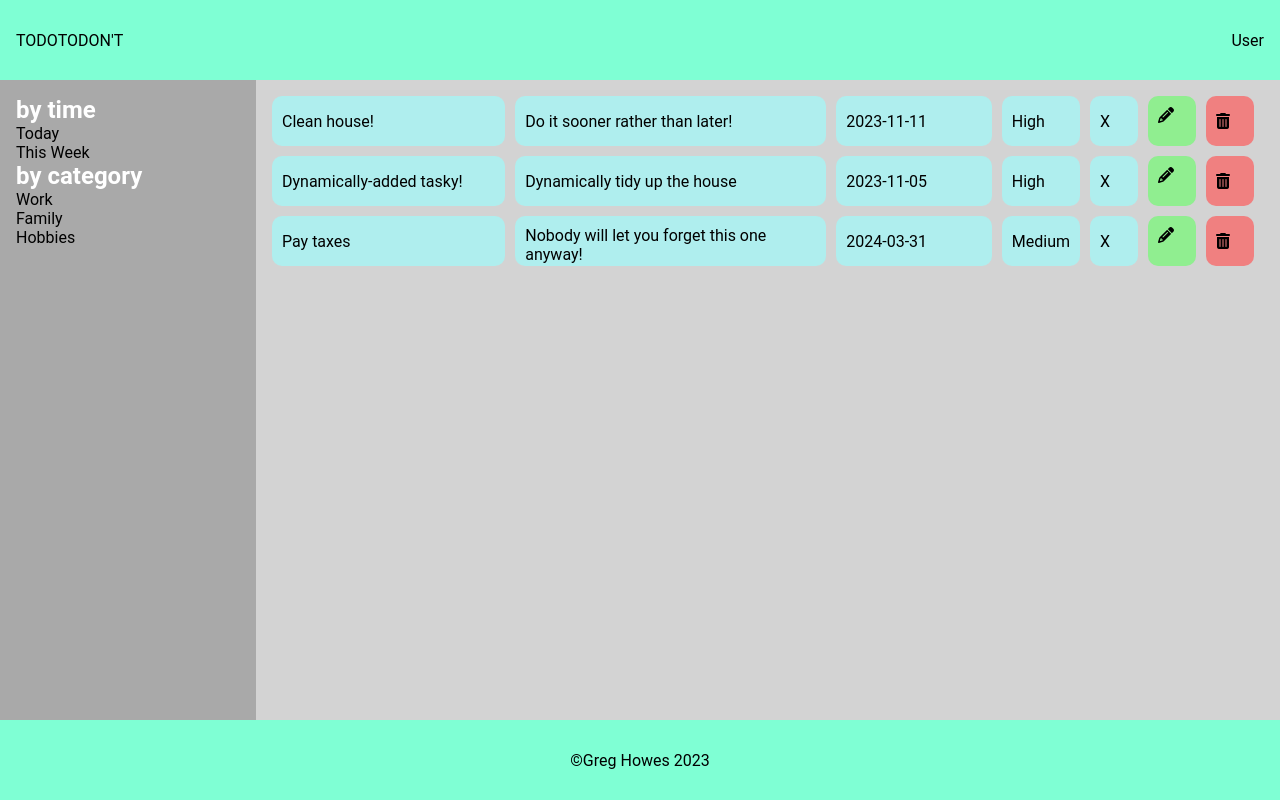
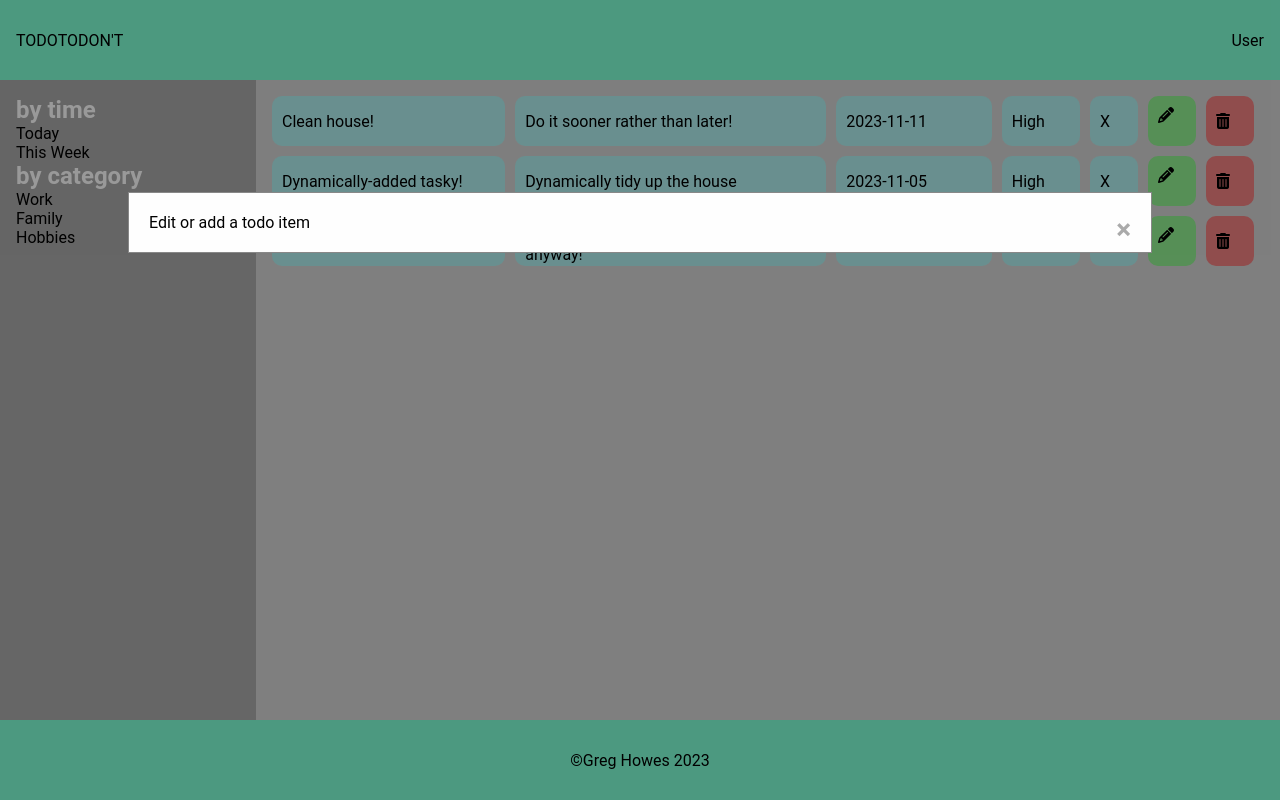
Before and after one commit to GregoryHowes/odin-todo, a website built with webpack: page dist/index.html in a window 1280 px wide. Built offline with nearby package versions, Linux system fonts and the light colour scheme.

Commit message:
Added skeleton modal for input and edit Need to add fields and make it actully work now

```diff
--- a/src/contentArea.js
+++ b/src/contentArea.js
@@ -1,5 +1,6 @@
 //create the content area of the todo app
 import { Todo } from "./todo";
+import openModalWindow from "./modalWindow";
 const todoArray = [];
 
 
@@ -43,6 +44,7 @@ const createContentArea = () => {
         createTodoInGrid(todoItem);
     });
     createEventListeners();
+    openModalWindow();
 }
 
 
--- /dev/null
+++ b/src/modalWindow.js
@@ -0,0 +1,43 @@
+// Get the modal
+var modal = document.getElementById("editModal");
+
+// Get the button that opens the modal
+//var btn = document.getElementById("myBtn");
+
+// Get the <span> element that closes the modal
+var span = document.getElementsByClassName("close")[0];
+
+/* // When the user clicks on the button, open the modal
+btn.onclick = function() {
+  modal.style.display = "block";
+}
+
+// When the user clicks on <span> (x), close the modal
+span.onclick = function() {
+  modal.style.display = "none";
+}
+
+// When the user clicks anywhere outside of the modal, close it
+window.onclick = function(event) {
+  if (event.target == modal) {
+    modal.style.display = "none";
+  }
+} */
+
+const openModalWindow = () => {
+    var modal = document.getElementById("inputModal");
+    modal.style.display = "block";
+    var span = document.getElementsByClassName("close")[0];
+    // When the user clicks on <span> (x), close the modal
+    span.onclick = function() {
+    modal.style.display = "none";
+    }
+    // When the user clicks anywhere outside of the modal, close it
+    window.onclick = function(event) {
+    if (event.target == modal) {
+        modal.style.display = "none";
+    }
+    }
+}
+
+export default openModalWindow;
```
Also changed, not shown: dist/index.html, dist/main.js, dist/style.css.
